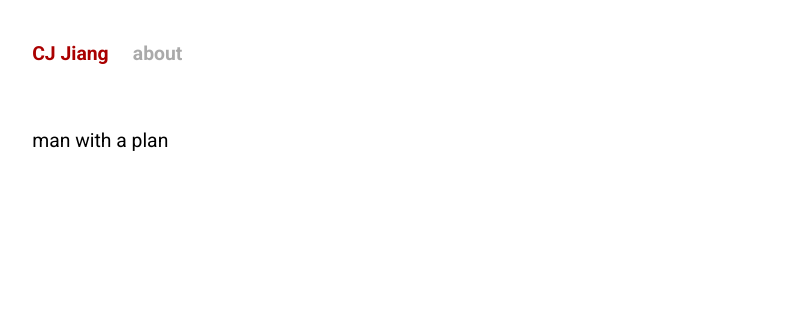
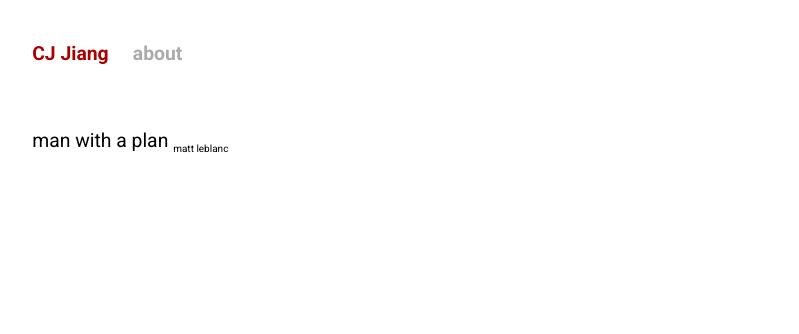
Before and after one commit to cjdjpj/cjdjpj.github.io, a Jekyll site: the page built from about.md, in a window 1280 px wide. Shown: the top 334 px of the page, without its empty margins (240-1039 px from the left). Built offline with Jekyll 4.4.1, drawn with Linux system fonts in a browser that asks for light colours.

Commit message:
matt leblanc

```diff
--- a/about.md
+++ b/about.md
@@ -4,4 +4,4 @@ title: about
 permalink: /about/
 ---
 
-man with a plan
+man with a plan <sub style="font-size: 10px;">matt leblanc</sub>
```
